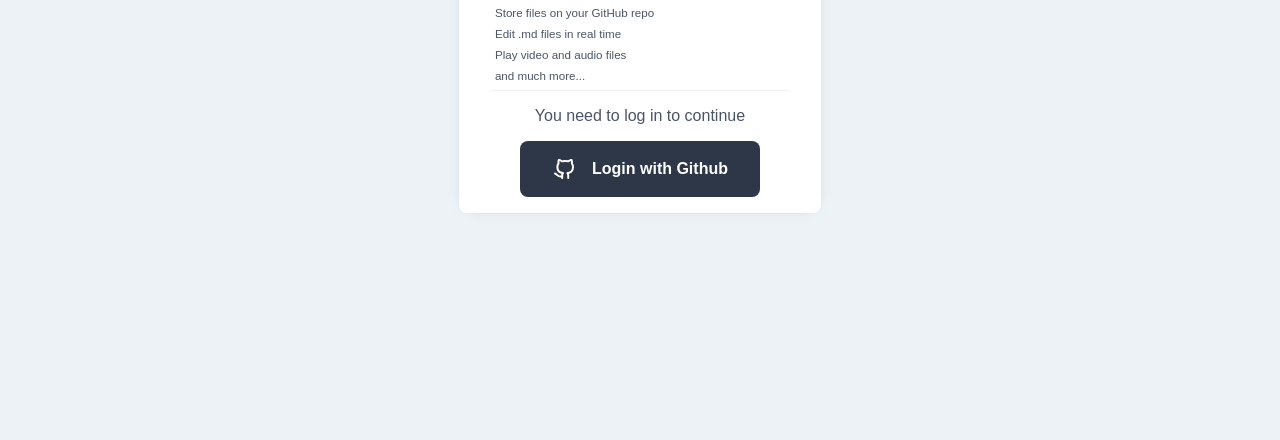
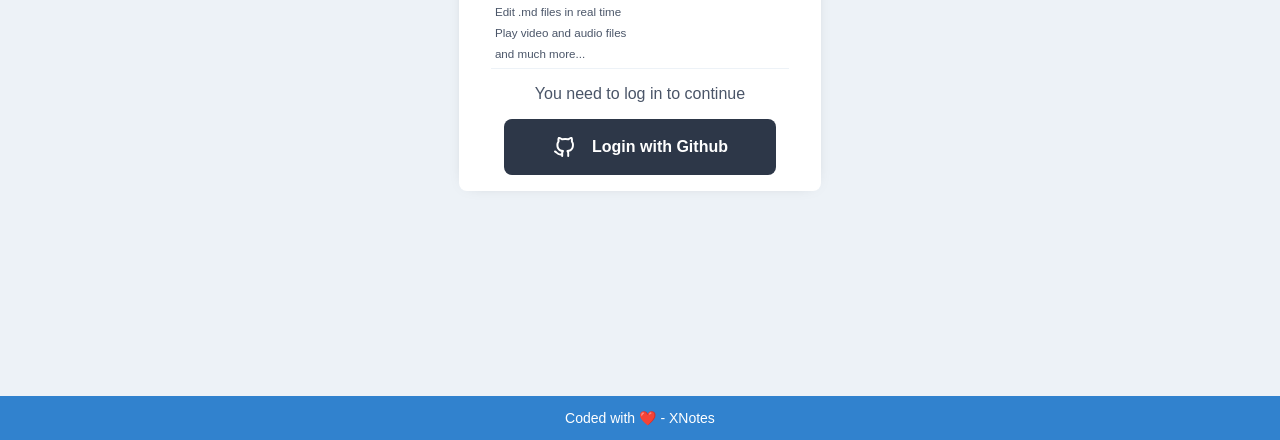
Before and after one commit to Drugi-Legion-Gladiatorow/xnotes-auth, a website: page src/public/index.html in a window 1280 px wide. Shown: the part 360-800 px from the top of the page. Drawn offline with Linux system fonts and the light colour scheme.

Commit message:
added footer

```diff
--- a/src/public/index.html
+++ b/src/public/index.html
@@ -19,10 +19,16 @@
           <li>and much more...</li>
         </ul>
         <p class="t-center">You need to log in to continue</p>
-        <button class="btn btn-gh" onClick="window.location.href='/auth'">
+        <button
+          class="btn btn-gh btn-center"
+          onClick="window.location.href='/auth'"
+        >
           <img class="icon-gh" src="./gh-icon.svg" />Login with Github
         </button>
       </form>
     </main>
+    <footer class="footer">
+      <p class="t-center">Coded with ❤️ - XNotes</p>
+    </footer>
   </body>
 </html>
--- a/src/public/style.css
+++ b/src/public/style.css
@@ -11,6 +11,9 @@ body {
   color: var(--c-gray-dark);
   padding: 0;
   margin: 0;
+  min-height: 100vh;
+  display: flex;
+  flex-direction: column;
 }
 
 *,
@@ -20,7 +23,7 @@ body {
 }
 
 .main {
-  min-height: 100vh;
+  flex: 1;
   display: flex;
   justify-content: center;
   align-items: center;
@@ -52,15 +55,20 @@ body {
   margin: 0.5rem 0.25rem;
 }
 
+.footer {
+  background-color: var(--c-primary);
+  color: var(--c-white);
+  font-size: 0.875rem;
+}
+
 .btn {
   border: none;
   background: none;
   display: flex;
-  margin: 0 auto;
   justify-content: center;
   align-items: center;
   font-size: 1rem;
-  padding: 1rem 2rem;
+  padding: 1rem 3rem;
   border-radius: 0.5rem;
   font-weight: 600;
   background-color: var(--c-primary);
@@ -83,6 +91,10 @@ body {
   margin-right: 1rem;
 }
 
+.btn-center {
+  margin: 0 auto;
+}
+
 .t-center {
   text-align: center;
 }
```
